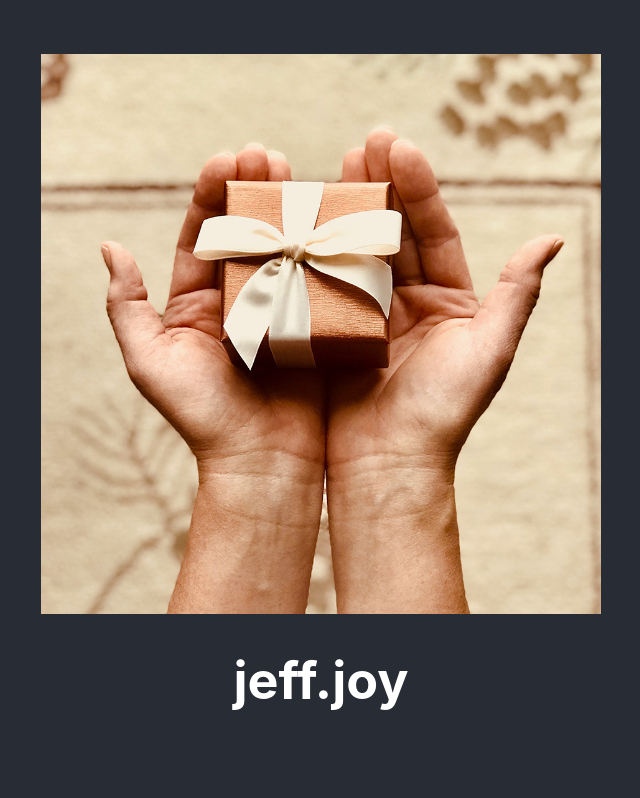
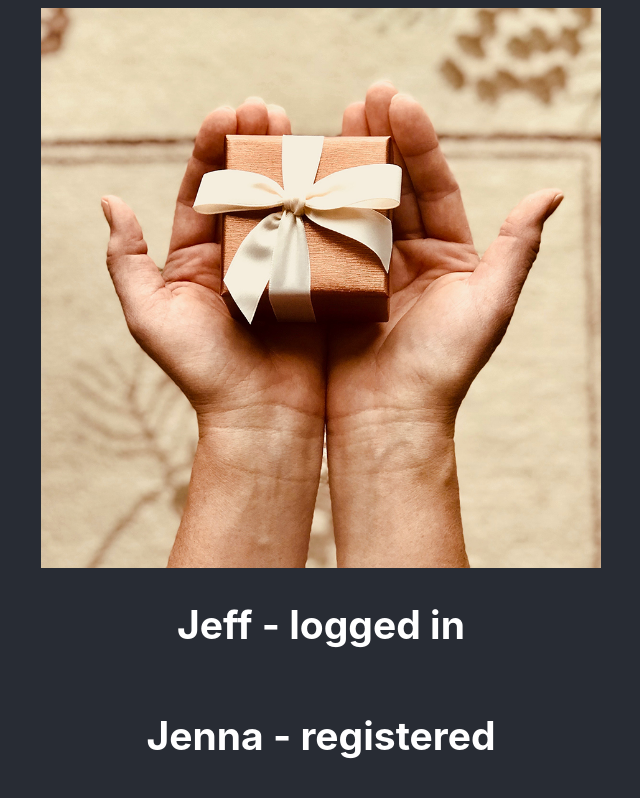
Before and after one commit to jenna-allgeier/giverly, a React (Create React App) app in the folder client/: page / in a window 1280 px wide. Shown: the whole page, without its empty margins (319-959 px from the left). Built offline with nearby package versions, Linux system fonts and the light colour scheme.

Commit message:
register page connected

```diff
--- a/client/src/App.js
+++ b/client/src/App.js
@@ -1,6 +1,7 @@
 import logo from './logo.png';
 import './styles/App.css';
 import UserInfo from './components/UserInfo';
+import Register from './components/Register';
 
 function App() {
   return (
@@ -8,6 +9,7 @@ function App() {
       <header className="App-header">
         <img src={logo} className="App-logo" alt="logo" />
         <UserInfo />
+        <Register />
       </header>
     </div>
   );
--- a/client/src/components/Register.jsx
+++ b/client/src/components/Register.jsx
@@ -0,0 +1,23 @@
+import { connect } from "react-redux"
+
+const Register = (props) => {
+    console.log(props)
+
+    return (
+        <div>
+            <h2>{props.userState.newUser.username}</h2>
+        </div>
+    )
+}
+
+const mapStateToProps = (state) => {
+    return {
+        userState: state.userState
+    }
+}
+
+const mapActionsToProps = (dispatch) => {
+    return {}
+}
+
+export default connect(mapStateToProps, mapActionsToProps)(Register)
--- a/client/src/components/UserInfo.jsx
+++ b/client/src/components/UserInfo.jsx
@@ -1,11 +1,12 @@
 import { connect } from "react-redux"
 
+
 const UserInfo = (props) => {
-    console.log(props)
 
     return (
         <div>
-            <h1>{props.userState.user.username}</h1>
+            <h2>{props.userState.user.username}</h2>
+
         </div>
     )
 }
--- a/client/src/store/reducers/UserReducer.js
+++ b/client/src/store/reducers/UserReducer.js
@@ -1,18 +1,20 @@
-import { ADD_USER, NEW_USER } from "../types"
+import { CURRENT_USER, NEW_USER } from "../types"
 
 const initialState = {
     user: {
-        username: 'jeff.joy'
+        username: 'Jeff - logged in'
     },
-    currentUser: {}
+    newUser: {
+        username: 'Jenna - registered'
+    }
 }
 
 const UserReducer = (state = initialState, action) => {
     switch (action.type) {
-        case ADD_USER:
+        case CURRENT_USER:
             return { ...state, user: [...state.user, action.payload] }
         case NEW_USER:
-            return { ...state, currentUser: action.payload }
+            return { ...state, newUser: action.payload }
         default:
             return { ...state }
     }
--- a/client/src/store/types.js
+++ b/client/src/store/types.js
@@ -1,2 +1,2 @@
-export const ADD_USER = 'ADD_USER'
+export const CURRENT_USER = 'CURRENT_USER'
 export const NEW_USER = 'NEW_USER'
```
Also changed, not shown: client/src/store/actions/UserActions.js (+4 -4 lines).
